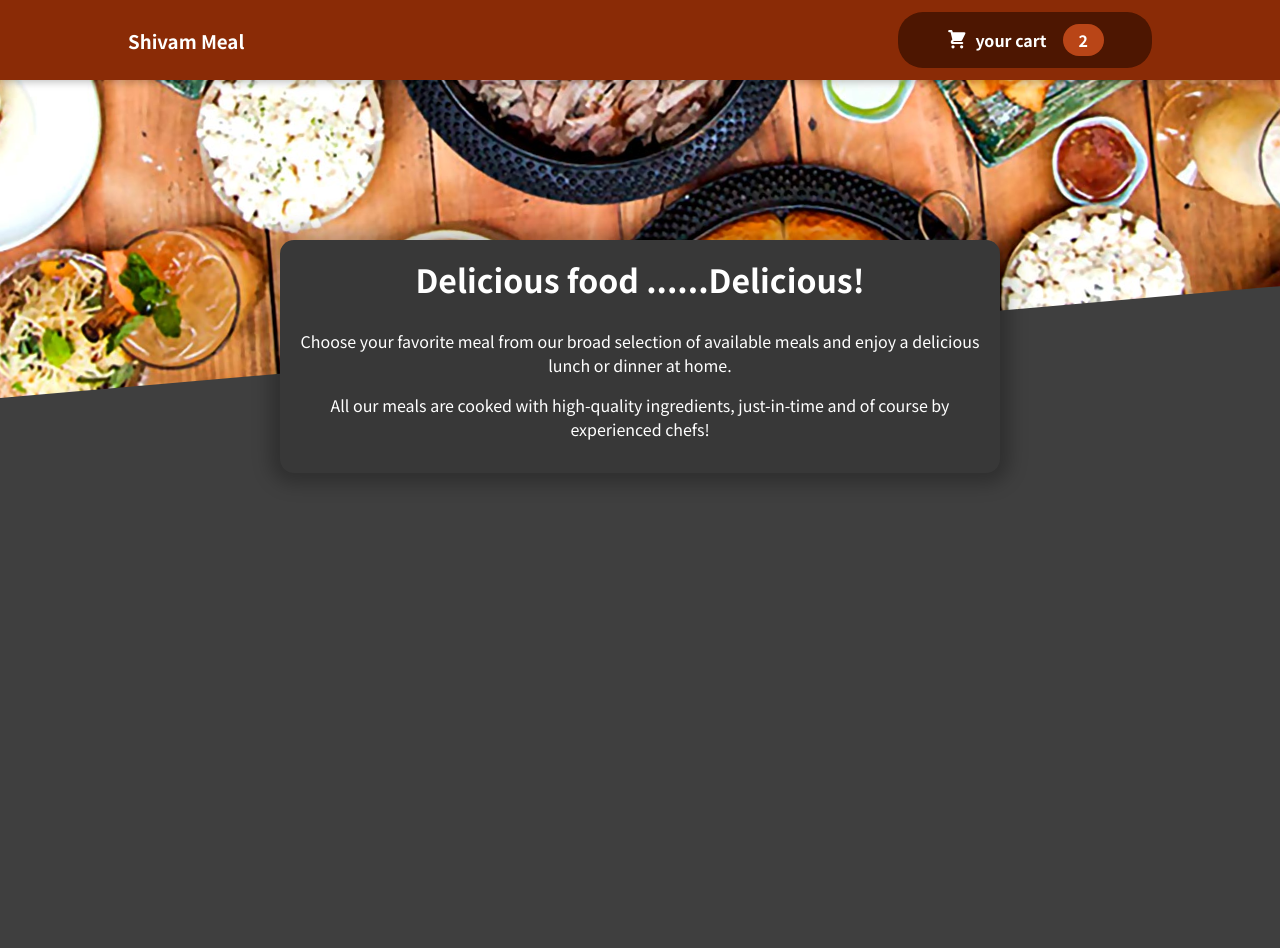
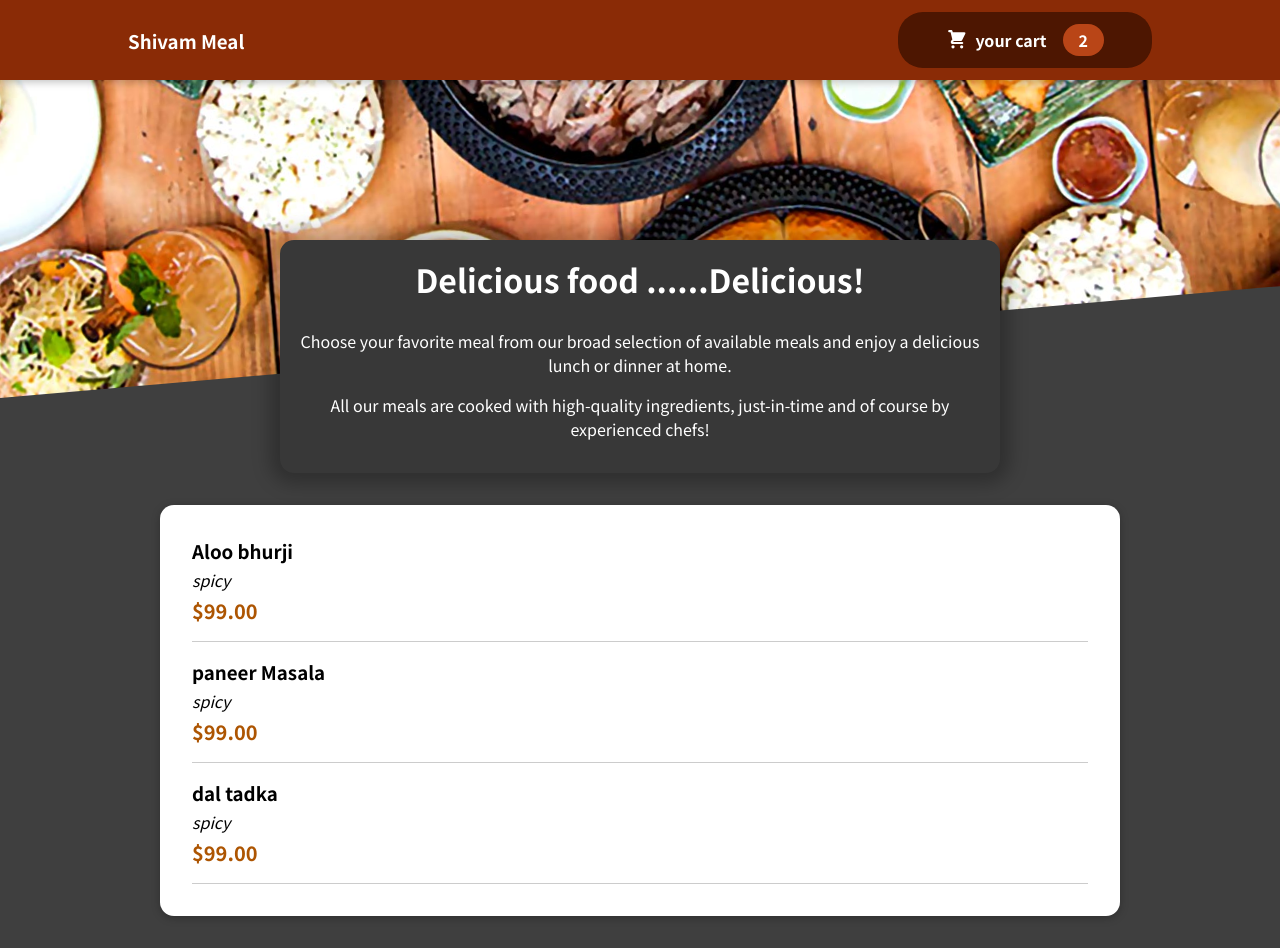
Before and after one commit to shivam5676/foodorderapp, a React (Create React App) app: page / in a window 1280 px wide. Before the commit the page ends 800 px from the top, so only its background shows below. Built offline with nearby package versions, Linux system fonts and the light colour scheme.

Commit message:
meal  component added now meallist will be reflect on screeeen

```diff
--- a/src/App.js
+++ b/src/App.js
@@ -1,4 +1,5 @@
 import Header from "./Components/Layout/Header";
+import MealList from "./Components/Meals/MealList";
 import MealSummary from "./Components/Meals/MealSummary";
 
 function App() {
@@ -6,7 +7,7 @@
     <div>
 
       <Header></Header>
-      {/* <MealSummary></MealSummary> */}
+      <MealList></MealList>
     </div>
   );
 }
--- a/src/Components/Layout/Header.js
+++ b/src/Components/Layout/Header.js
@@ -12,8 +12,8 @@
       </header>
       <div className={classes["main-image"]}>
         <img src={mealsimage}></img>
-
-      </div><MealSummary></MealSummary>
+      </div>
+      <MealSummary></MealSummary>
     </Fragment>
   );
 };
--- /dev/null
+++ b/src/Components/Meals/AddMeal.js
@@ -0,0 +1,25 @@
+import React from "react";
+import Card from "../UI/Card";
+import classes from "./AddMeal.module.css";
+import MealItem from "./MealItem";
+
+const AddMeal = (props) => {
+  const MealList = props.items.map(
+    (meal) => (
+      <MealItem
+      key={meal.id}
+        food={meal.food}
+        details={meal.details}
+        price={meal.price}
+      ></MealItem>
+    ))
+
+  return (
+    <section className={classes.meals}>
+      <Card>
+        <ul>{MealList}</ul>
+      </Card>
+    </section>
+  );
+};
+export default AddMeal;
--- /dev/null
+++ b/src/Components/Meals/AddMeal.module.css
@@ -0,0 +1,24 @@
+.meals {
+    max-width: 60rem;
+    width: 90%;
+    margin: 2rem auto;
+    animation: meals-appear 1s ease-out forwards;
+  }
+
+  .meals ul {
+    list-style: none;
+    margin: 0;
+    padding: 0;
+  }
+
+  @keyframes meals-appear {
+    from {
+      opacity: 0;
+      transform: translateY(3rem);
+    }
+
+    to {
+      opacity: 1;
+      transform: translateY(0);
+    }
+  }
--- /dev/null
+++ b/src/Components/Meals/MealItem.js
@@ -0,0 +1,14 @@
+import classes from "./MealItem.module.css";
+const MealItem = (props) => {
+  const price = `$${props.price.toFixed(2)}`;
+  return (
+    <li className={classes.meal}>
+      <div>
+        <h3>{props.food}</h3>
+        <div className={classes.description}>{props.details}</div>
+        <div className={classes.price}>{price}</div>
+      </div>
+    </li>
+  );
+};
+export default MealItem;
--- /dev/null
+++ b/src/Components/Meals/MealItem.module.css
@@ -0,0 +1,22 @@
+.meal {
+    display: flex;
+    justify-content: space-between;
+    margin: 1rem;
+    padding-bottom: 1rem;
+    border-bottom: 1px solid #ccc;
+  }
+
+  .meal h3 {
+    margin: 0 0 0.25rem 0;
+  }
+
+  .description {
+    font-style: italic;
+  }
+
+  .price {
+    margin-top: 0.25rem;
+    font-weight: bold;
+    color: #ad5502;
+    font-size: 1.25rem;
+  }
--- /dev/null
+++ b/src/Components/Meals/MealList.js
@@ -0,0 +1,11 @@
+import AddMeal from "./AddMeal";
+
+const MealList = () => {
+  const DummyList = [
+    { id: "1", food: "Aloo bhurji", details: "spicy", price: 99 },
+    { id: "2", food: "paneer Masala", details: "spicy", price: 99 },
+    { id: "3", food: "dal tadka", details: "spicy", price: 99 },
+  ];
+  return <AddMeal items={DummyList}></AddMeal>;
+};
+export default MealList;
--- /dev/null
+++ b/src/Components/UI/Card.js
@@ -0,0 +1,7 @@
+import classes from "./Card.module.css"
+const Card=(props)=>{
+    return(
+<div className={classes.card}>{props.children}</div>
+    )
+}
+export default Card;
--- /dev/null
+++ b/src/Components/UI/Card.module.css
@@ -0,0 +1,6 @@
+.card {
+    padding: 1rem;
+    box-shadow: 0 2px 8px rgba(0, 0, 0, 0.25);
+    border-radius: 14px;
+    background-color: white;
+  }
```
Also changed, not shown: src/Components/Meals/MealSummary.js (+7 -2 lines).
